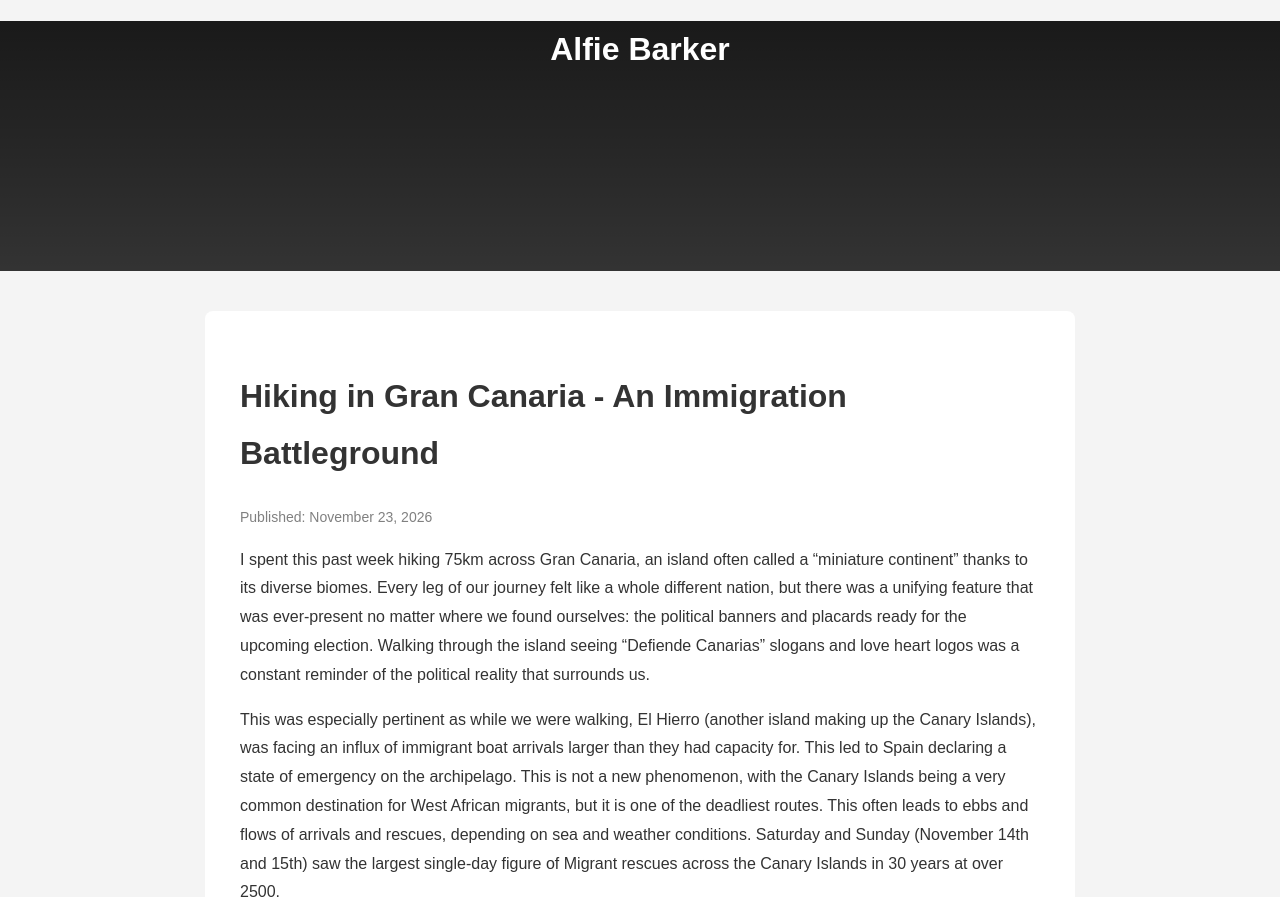
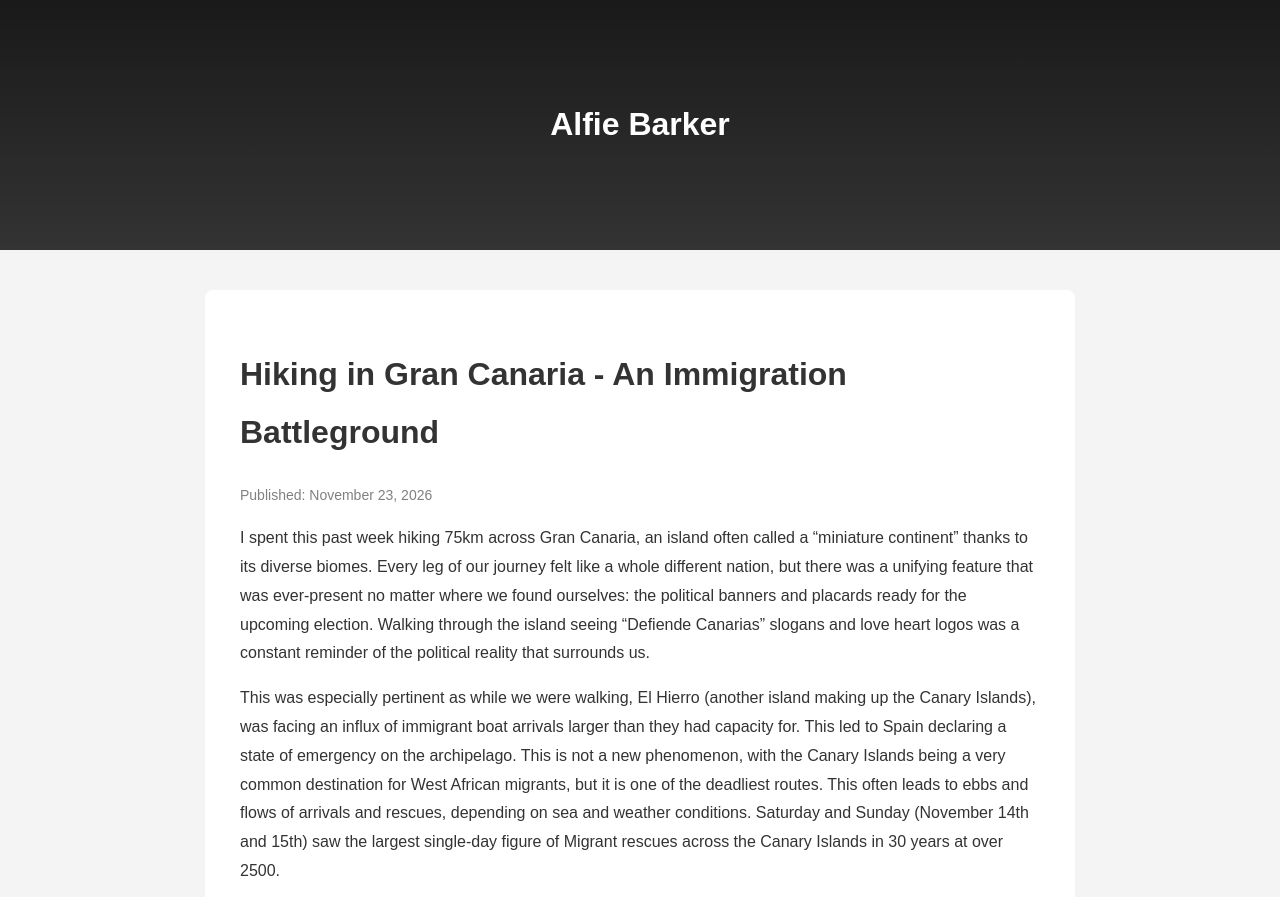
Before and after one commit to Alfie-Website-Test/Alfie-Blog, a plain HTML site: page post4.html in a window 1280 px wide. Shown: the top 897 px of the page. Drawn offline with Linux system fonts and the light colour scheme.

Commit message:
Refactor header structure in post4.html

```diff
--- a/post4.html
+++ b/post4.html
@@ -7,8 +7,12 @@
 </head>
 <body>
 
-<header class="hiking-header">
+<header>
+	<div class="hiking-header">
+	<div class="hero-text">
 	<h1>Alfie Barker</h1>
+	</div>
+	</div>
 </header>
 
 <div class="content">
```
